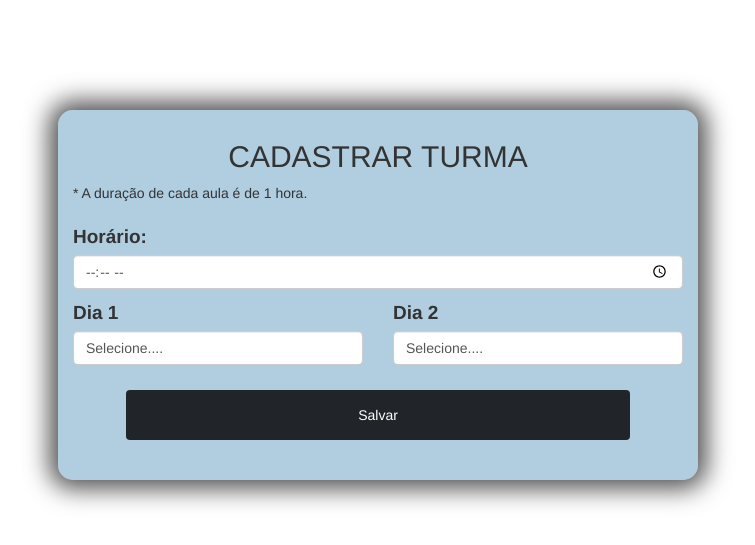
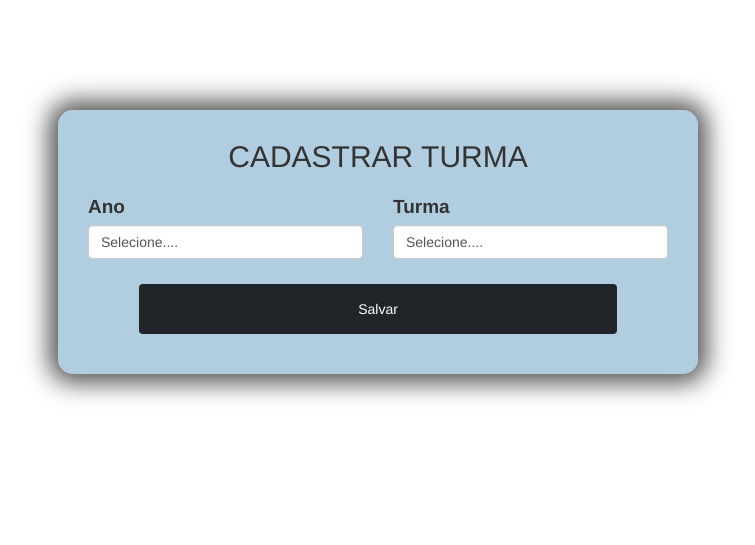
Before and after one commit to italomsiqueira/sigo, a PHP site: page /cadastrar-turma.php in a window 1280 px wide. Shown: the part 62-607 px from the top of the page, without its empty margins (262-1017 px from the left). Run offline with PHP 8.4, Linux system fonts and the light colour scheme; some libraries are stand-ins or nearby versions.

Commit message:
atualizações para adaptação dia 5 de novembro

```diff
--- a/aluno-nome.php
+++ b/aluno-nome.php
@@ -116,7 +116,7 @@ $sqlTurma = "SELECT * FROM alunos WHERE nome LIKE '$nomeBusca%'";
                             $turma_sql = "SELECT * FROM turma WHERE id = $turma";
                             $result_turma = mysqli_query($conn, $turma_sql);
                             $result_turma2 = mysqli_fetch_assoc($result_turma);
-                            $turma_final = $result_turma2['hora'] . "-" . $result_turma2['dia1'] . "-" . $result_turma2['dia2'];
+                            $turma_final = $result_turma2['ano'] . "-" . $result_turma2['turma'];
                             $urlDelete = "acoes/deletar-aluno.php?id=$id";
                             $urlUpdate = "editar-aluno.php?id=$id";
                             echo "
--- a/assets/css/login.css
+++ b/assets/css/login.css
@@ -30,7 +30,7 @@ body{
     margin-bottom: 25px;
     background-color: #174F4E;
     border-color: rgba(0, 255, 255, 0);
-    color
+
 }
 
 
--- a/assets/js/validacoes.js
+++ b/assets/js/validacoes.js
@@ -1,21 +1,16 @@
 /*Validação de turma*/
 function validarTurma(){
-    let hora = document.getElementById('hora').value;
-    let dia1 = document.getElementById('dia1').value;
-    let dia2 = document.getElementById('dia2').value;
+    let ano = document.getElementById('ano').value;
+    let turma = document.getElementById('turma').value;
 
-    if(hora == ""){
-        document.getElementById('erro').innerHTML = "<strong>Ops! Informe a hora.</strong>";
+    if(ano == ""){
+        document.getElementById('erro').innerHTML = "<strong>Ops! Selecione o ano da turma.</strong>";
         document.getElementById('erro').removeAttribute('hidden');
         document.getElementById('hora').focus();
-    }else if(dia1 == ""){
-        document.getElementById('erro').innerHTML = "<strong>Ops! Selecione o dia 1!</strong>";
+    }else if(turma == ""){
+        document.getElementById('erro').innerHTML = "<strong>Ops! Selecione a turma!</strong>";
         document.getElementById('erro').removeAttribute('hidden');
         document.getElementById('dia1').focus();
-    }else if(dia2 == ""){
-        document.getElementById('erro').innerHTML = "<strong>Ops! Selecione o dia 2!</strong>";
-        document.getElementById('erro').removeAttribute('hidden');
-        document.getElementById('dia2').focus();
     }else{
         document.getElementById('form-cadastro').removeAttribute('onsubmit');
     }
--- a/cadastrar-aluno.php
+++ b/cadastrar-aluno.php
@@ -149,9 +149,8 @@ require('includes/conexao.php');
                                     while ($dados = mysqli_fetch_assoc($result)) {
                                     ?>
                                     <option value="<?php echo $dados['id']; ?>">
-                                        <?php echo $dados['hora'] ?> -
-                                        <?php echo $dados['dia1'] ?> -
-                                        <?php echo $dados['dia2']; ?>
+                                        <?php echo $dados['ano'] ?> -
+                                        <?php echo $dados['turma']; ?>
                                     </option>
                                     <?php
                                     }
--- a/cadastrar-turma.php
+++ b/cadastrar-turma.php
@@ -92,40 +92,36 @@
                 </div>
 
                 <form id="form-cadastro" onsubmit="return false" method="POST" action="acoes/salvar-turma.php">
-                    <p>* A duração de cada aula é de 1 hora.</p>
 
-                    <div class="bloco-input">
-                        <label class="form-label">Horário:</label>
-                        <input type="time" class="form-control" name="hora" id="hora">
-                    </div>
-
-                    <div class="row">
-                        <div class="col-md-6">
+                    <div class="col-md-6">
                             <div class="bloco-input">
-                                <label class="form-label">Dia 1</label>
-                                <select class="form-control" id="dia1" name="dia1">
+                                <label class="form-label">Ano</label>
+                                <select class="form-control" id="ano" name="ano">
                                     <option value="">Selecione....</option>
-                                    <option value="SEG">Segunda-feira</option>
-                                    <option value="TER">Terça-feira</option>
-                                    <option value="QUA">Quarta-feira</option>
-                                    <option value="QUI">Quinta-feira</option>
-                                    <option value="SEX">Sexta-feira</option>
+                                    <option value="1">1</option>
+                                    <option value="2">2</option>
+                                    <option value="3">3</option>
+                                    <option value="4">4</option>
+                                    <option value="5">5</option>
+                                    <option value="6">6</option>
+                                    <option value="7">7</option>
+                                    <option value="8">8</option>
+                                    <option value="9">9</option>
                                 </select>
                             </div>
                         </div>
+
                         <div class="col-md-6">
                             <div class="bloco-input">
-                                <label class="form-label">Dia 2</label>
-                                <select class="form-control" id="dia2" name="dia2">
+                                <label class="form-label">Turma</label>
+                                <select class="form-control" id="turma" name="turma">
                                     <option value="">Selecione....</option>
-                                    <option value="SEG">Segunda-feira</option>
-                                    <option value="TER">Terça-feira</option>
-                                    <option value="QUA">Quarta-feira</option>
-                                    <option value="QUI">Quinta-feira</option>
-                                    <option value="SEX">Sexta-feira</option>
+                                    <option value="a">A</option>
+                                    <option value="b">B</option>
                                 </select>
                             </div>
                         </div>
+
 
                         <div class="offset-md-1 col-md-10">
                             <button class="btn btn-dark col-md-12 btn-salvar" onclick="validarTurma();">Salvar</button>
--- a/editar-aluno.php
+++ b/editar-aluno.php
@@ -158,9 +158,8 @@ while ($dados = mysqli_fetch_assoc($resultado)) {
                                     <option value="<?php echo $dados['id'] ?>" <?php if ($dados['id']==$turma) { ?>
                                         selected
                                         <?php } ?>>
-                                        <?php echo $dados['hora'] ?> -
-                                        <?php echo $dados['dia1'] ?> -
-                                        <?php echo $dados['dia2']; ?>
+                                        <?php echo $dados['ano'] ?> -
+                                        <?php echo $dados['turma']; ?>
                                     </option>
                                     <?php
                                     }
--- a/editar-turma.php
+++ b/editar-turma.php
@@ -7,9 +7,8 @@ $resultado = mysqli_query($conn, $sql);
 
 while ($dados = mysqli_fetch_assoc($resultado)) {
     $id = $dados['id'];
-    $hora = $dados['hora'];
-    $dia1 = $dados['dia1'];
-    $dia2 = $dados['dia2'];
+    $ano = $dados['ano'];
+    $turma = $dados['turma'];
 }
 ?>
 
--- a/listar-alunos.php
+++ b/listar-alunos.php
@@ -148,7 +148,7 @@ require('includes/conexao.php');
                             $result_turma = mysqli_query($conn, $turma_sql);
                             $result_turma2 = mysqli_fetch_assoc($result_turma);
                             if ($result_turma2) {
-                                $turma_final = $result_turma2['hora'] . "-" . $result_turma2['dia1'] . "-" . $result_turma2['dia2'];
+                                $turma_final = $result_turma2['ano'] . "-" . $result_turma2['turma'];
                             } else {
                                 $turma_final = "<strong>NÃO CADASTRADO!</strong>";
                             }
--- a/turma.php
+++ b/turma.php
@@ -81,7 +81,8 @@ $sqlTurma = "SELECT * FROM alunos WHERE turma = $idTurma";
         <div class="row">
             <div class="col-md-12 turma">
                 <h3>Turma
-                    <?php echo $idTurma ?>
+
+                    <?php echo $ano ?>
                 </h3>
 
                 <?php
@@ -132,7 +133,7 @@ $sqlTurma = "SELECT * FROM alunos WHERE turma = $idTurma";
                             $turma_sql = "SELECT * FROM turma WHERE id = $turma";
                             $result_turma = mysqli_query($conn, $turma_sql);
                             $result_turma2 = mysqli_fetch_assoc($result_turma);
-                            $turma_final = $result_turma2['hora'] . "-" . $result_turma2['dia1'] . "-" . $result_turma2['dia2'];
+                            $turma_final = $result_turma2['ano'] . "-" . $result_turma2['turma'];
                             $urlDelete = "acoes/deletar-aluno.php?id=$id";
                             $urlUpdate = "editar-aluno.php?id=$id";
                             echo "
```
Also changed, not shown: acoes/salvar-turma.php (+4 -5 lines), index.php (+12 -0 lines), listar-turmas.php (+6 -9 lines).
